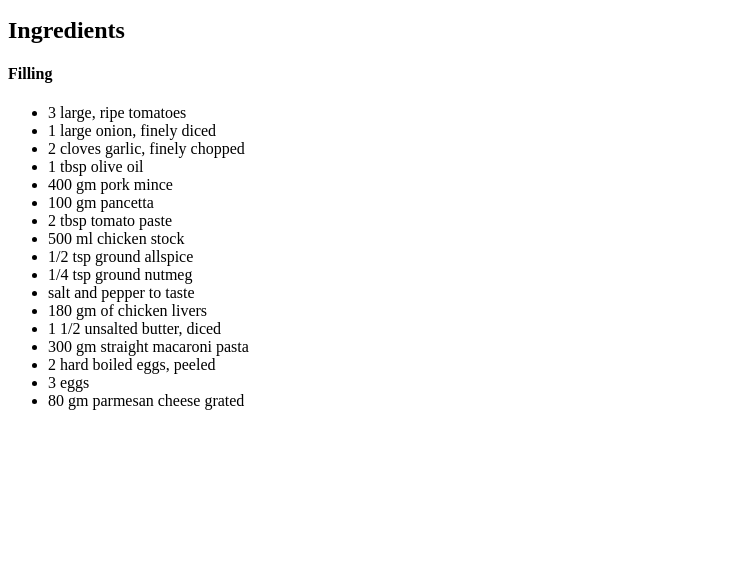
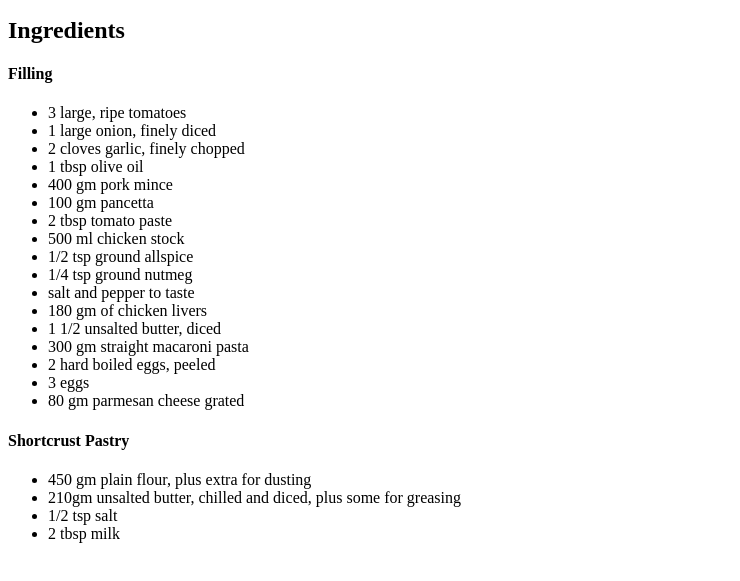
Before and after one commit to elsie0533/odin-recipes, a plain HTML site: page recipes/timpana.html in a window 1280 px wide. Shown: the part 101-682 px from the top of the page, without its empty margins (0-740 px from the left). Drawn offline with Linux system fonts and the light colour scheme.

Commit message:
Add ShortcrustPasty subheading and list ingredient
Under the the fillings portion of the recipe, I added a second h4 called
'Shortcrust Pastry', and listed the required ingredients. It is neeeded
as it forms a part of the recipe.

```diff
--- a/recipes/timpana.html
+++ b/recipes/timpana.html
@@ -32,5 +32,12 @@
       <li>3 eggs</li>
       <li>80 gm parmesan cheese grated</li>
     </ul>
+    <h4>Shortcrust Pastry</h4>
+    <ul>
+      <li>450 gm plain flour, plus extra for dusting</li>
+      <li>210gm unsalted butter, chilled and diced, plus some for greasing</li>
+      <li>1/2 tsp salt</li>
+      <li>2 tbsp milk</li>
+    </ul>
   </body>
 </html>
```
